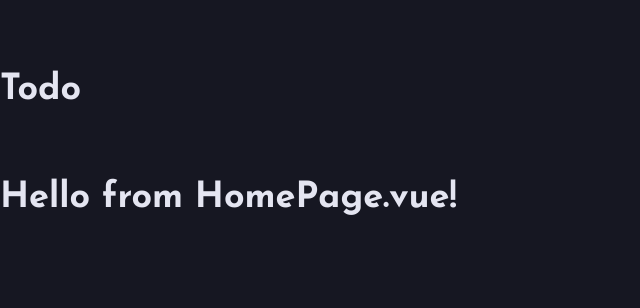
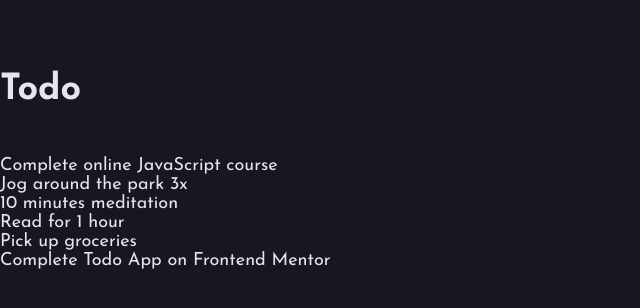
Before and after one commit to lethiandev/fm-todo-app, a Vue app: page / in a window 1280 px wide. Shown: the top 308 px of the page, without its empty margins (0-640 px from the left). Built offline with nearby package versions, Linux system fonts and the light colour scheme.

Commit message:
Add todo list rendering on home page

```diff
--- a/src/pages/HomePage.vue
+++ b/src/pages/HomePage.vue
@@ -1,15 +1,16 @@
 <template>
   <TheHeader />
   <main :class="$style.containerMain">
-    <h1>Hello from HomePage.vue!</h1>
+    <TodoList :todos="allTodos" />
   </main>
 </template>
 
 <script lang="ts">
-import { defineComponent } from 'vue'
+import { computed, defineComponent } from 'vue'
 import { useStore } from 'vuex'
 
 import TheHeader from '@/components/TheHeader.vue'
+import TodoList from '@/components/TodoList.vue'
 
 import sampleTodos from './sampleTodos'
 
@@ -17,12 +18,15 @@ export default defineComponent({
   name: 'HomePage',
   components: {
     TheHeader,
+    TodoList,
   },
   setup() {
     const store = useStore()
     store.commit('setTodos', sampleTodos)
 
-    return {}
+    return {
+      allTodos: computed(() => store.getters.getAllTodos),
+    }
   },
 })
 </script>
```
